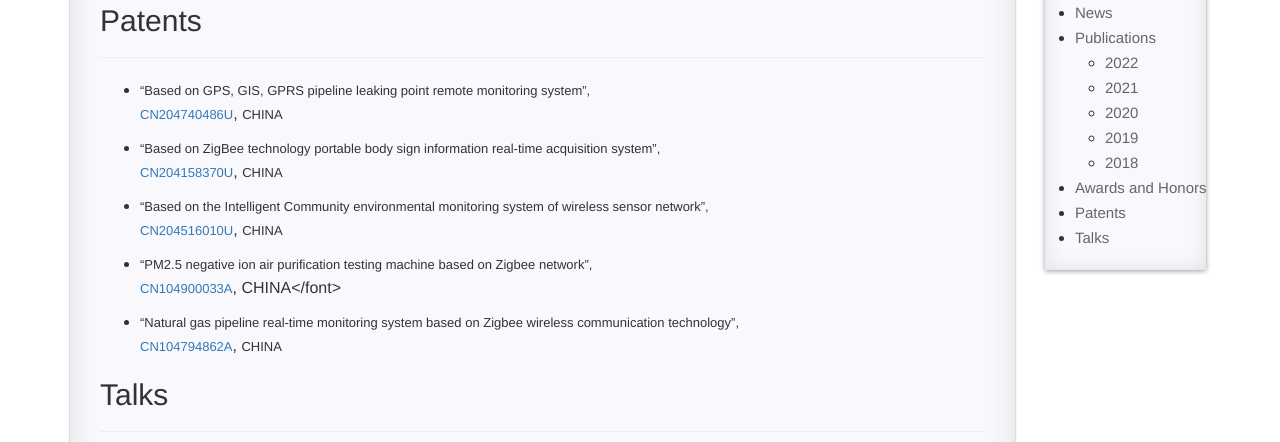
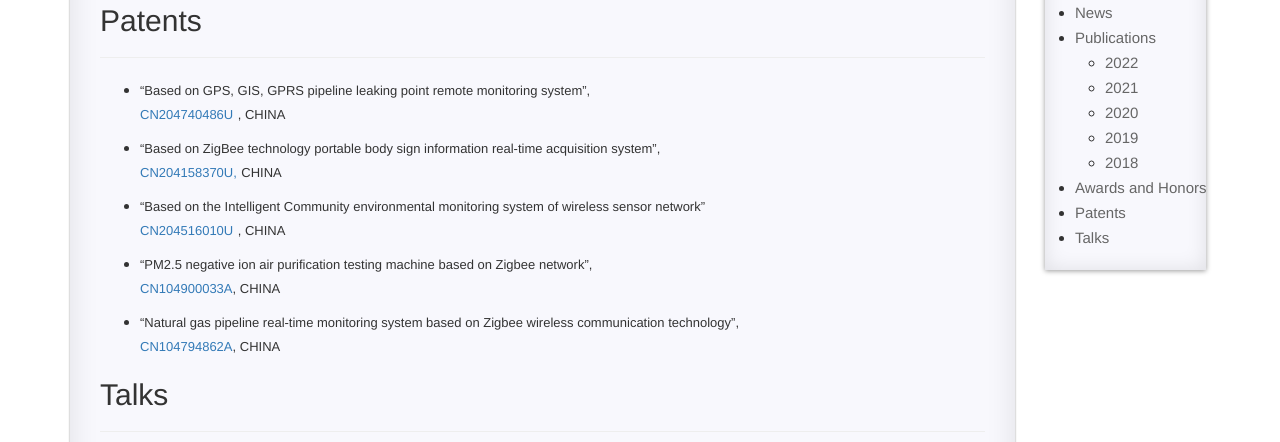
Before and after one commit to XihongZhou/xihongzhou.github.io, a Jekyll site: the page built from pages/1_homepage.md, in a window 1280 px wide and 900 px high, scrolled down 2241 px. Shown: the part 155-597 px from the top of the window. Built offline with Jekyll 4.4.1, drawn with Linux system fonts in a browser that asks for light colours; comment, search, counter and statistics services are not loaded.

Commit message:
Update 1_homepage.md

```diff
--- a/pages/1_homepage.md
+++ b/pages/1_homepage.md
@@ -113,11 +113,11 @@ permalink: /homepage/
 
 ---
 
-- <font size="2">“Based on GPS, GIS, GPRS pipeline leaking point remote monitoring system”,</font> [<font size="2">CN204740486U</font>](https://patents.google.com/patent/CN204740486U/en?inventor=%E5%91%A8%E7%BB%86%E7%BA%A2), <font size="2">CHINA</font>
-- <font size="2">“Based on ZigBee technology portable body sign information real-time acquisition system”,</font> [<font size="2">CN204158370U</font>](https://patents.google.com/patent/CN204158370U/en?inventor=%E5%91%A8%E7%BB%86%E7%BA%A2), <font size="2">CHINA</font>
-- <font size="2">“Based on the Intelligent Community environmental monitoring system of wireless sensor network”,</font> [<font size="2">CN204516010U</font>](https://patents.google.com/patent/CN204516010U/en?inventor=%E5%91%A8%E7%BB%86%E7%BA%A2&page=2), <font size="2">CHINA</font>
-- <font size="2">“PM2.5 negative ion air purification testing machine based on Zigbee network”,</font> [<font size="2">CN104900033A</font>](https://patents.google.com/patent/CN104900033A/en?inventor=%E5%91%A8%E7%BB%86%E7%BA%A2&page=1), CHINA</font>
-- <font size="2">“Natural gas pipeline real-time monitoring system based on Zigbee wireless communication technology”,</font> [<font size="2">CN104794862A</font>](https://patents.google.com/patent/CN104794862A/en?inventor=%E5%91%A8%E7%BB%86%E7%BA%A2), <font size="2">CHINA</font>
+- <font size="2">“Based on GPS, GIS, GPRS pipeline leaking point remote monitoring system”,</font> [<font size="2">CN204740486U</font>](https://patents.google.com/patent/CN204740486U/en?inventor=%E5%91%A8%E7%BB%86%E7%BA%A2) <font size="2">, CHINA</font>
+- <font size="2">“Based on ZigBee technology portable body sign information real-time acquisition system”,</font> [<font size="2">CN204158370U,</font>](https://patents.google.com/patent/CN204158370U/en?inventor=%E5%91%A8%E7%BB%86%E7%BA%A2) <font size="2">CHINA</font>
+- <font size="2">“Based on the Intelligent Community environmental monitoring system of wireless sensor network”</font> [<font size="2">CN204516010U</font>](https://patents.google.com/patent/CN204516010U/en?inventor=%E5%91%A8%E7%BB%86%E7%BA%A2&page=2) <font size="2">, CHINA</font>
+- <font size="2">“PM2.5 negative ion air purification testing machine based on Zigbee network”,</font> [<font size="2">CN104900033A</font>](https://patents.google.com/patent/CN104900033A/en?inventor=%E5%91%A8%E7%BB%86%E7%BA%A2&page=1)<font size="2">, CHINA</font>
+- <font size="2">“Natural gas pipeline real-time monitoring system based on Zigbee wireless communication technology”,</font> [<font size="2">CN104794862A</font>](https://patents.google.com/patent/CN104794862A/en?inventor=%E5%91%A8%E7%BB%86%E7%BA%A2)<font size="2">, CHINA</font>
 
 ## Talks
 
```
